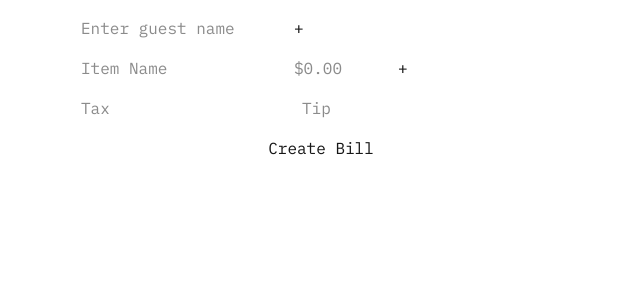
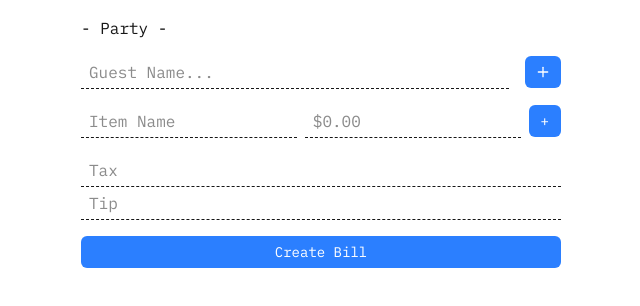
Before and after one commit to nicosaboonchi/bill-split, a Next.js app: page / in a window 1280 px wide. Shown: the top 306 px of the page, without its empty margins (319-959 px from the left). Built offline with nearby package versions, Linux system fonts and the light colour scheme; no server answers; a web font is replaced by a local one.

Commit message:
feat: started css styling using tailwindcss

```diff
--- a/app/_components/AddGuest.tsx
+++ b/app/_components/AddGuest.tsx
@@ -1,5 +1,8 @@
 "use client";
 import { useState } from "react";
+import { Button } from "../../components/ui/Button";
+import { PlusIcon } from "lucide-react";
+import { Input } from "../../components/ui/Input";
 
 type AddGuestProps = {
   onGuestAdd: (name: string) => void;
@@ -16,15 +19,19 @@ export function AddGuest({ onGuestAdd }: AddGuestProps) {
   };
 
   return (
-    <div className="flex gap-2">
-      <input
-        value={name}
-        onChange={(e) => setName(e.target.value)}
-        onKeyDown={(e) => e.key === "Enter" && handleClick()}
-        placeholder="Enter guest name"
-      />
+    <div>
+      <div className="flex gap-4">
+        <Input
+          value={name}
+          onChange={(e) => setName(e.target.value)}
+          onKeyDown={(e) => e.key === "Enter" && handleClick()}
+          placeholder="Guest Name..."
+        />
 
-      <button onClick={handleClick}>+</button>
+        <Button onClick={handleClick}>
+          <PlusIcon />
+        </Button>
+      </div>
     </div>
   );
 }
--- a/app/_components/AddItem.tsx
+++ b/app/_components/AddItem.tsx
@@ -1,4 +1,6 @@
 import { useState } from "react";
+import { Button } from "../../components/ui/Button";
+import { Input } from "@/components/ui/Input";
 
 type AddItemProps = {
   onItemAdd: (itemName: string, price: number) => void;
@@ -17,19 +19,18 @@ export function AddItem({ onItemAdd }: AddItemProps) {
 
   return (
     <div className="flex gap-2">
-      <input
+      <Input
         value={itemName}
         onChange={(e) => setItemName(e.target.value)}
         placeholder="Item Name"
       />
-      <input
+      <Input
         value={price}
         type="number"
         onChange={(e) => setPrice(e.target.value)}
         placeholder="$0.00"
-        className="w-24"
       />
-      <button onClick={handleClick}>+</button>
+      <Button onClick={handleClick}>+</Button>
     </div>
   );
 }
--- a/app/_components/BillForm.tsx
+++ b/app/_components/BillForm.tsx
@@ -5,6 +5,7 @@ import { AddItem } from "./AddItem";
 import { ItemList } from "./ItemList";
 import { TaxTip } from "./TaxTip";
 import { useBillForm } from "../_hooks/useBillForm";
+import { Button } from "../../components/ui/Button";
 export function BillForm() {
   const {
     addGuest,
@@ -24,6 +25,7 @@ export function BillForm() {
 
   return (
     <div className="flex flex-col gap-4">
+      <p>- Party -</p>
       <AddGuest onGuestAdd={addGuest} />
       <GuestList guests={guests} onGuestRemove={removeGuest} />
       <AddItem onItemAdd={addItem} />
@@ -34,9 +36,9 @@ export function BillForm() {
         onTaxChange={updateTax}
         onTipChange={updateTip}
       />
-      <button onClick={handleSubmit} disabled={loading}>
+      <Button onClick={handleSubmit} disabled={loading}>
         {loading ? "Creating..." : "Create Bill"}
-      </button>
+      </Button>
       {error && <p className="text-red-500">{error}</p>}
     </div>
   );
--- a/app/_components/TaxTip.tsx
+++ b/app/_components/TaxTip.tsx
@@ -1,3 +1,5 @@
+import { Input } from "@/components/ui/Input";
+
 type TaxTipProps = {
   tax: string;
   tip: string;
@@ -7,13 +9,13 @@ type TaxTipProps = {
 
 export function TaxTip({ tax, tip, onTaxChange, onTipChange }: TaxTipProps) {
   return (
-    <div className="flex gap-4">
-      <input
+    <div>
+      <Input
         value={tax}
         onChange={(e) => onTaxChange(e.target.value)}
         placeholder="Tax"
       />
-      <input
+      <Input
         value={tip}
         onChange={(e) => onTipChange(e.target.value)}
         placeholder="Tip"
--- /dev/null
+++ b/components/ui/Button.tsx
@@ -0,0 +1,29 @@
+import { cva, type VariantProps } from "class-variance-authority";
+
+const buttonVariants = cva(
+  "cursor-pointer rounded-md [&_svg]:size-4 [&_svg]:shrink-0",
+  {
+    variants: {
+      variant: {
+        action: "bg-blue-500 text-white hover:bg-blue-600",
+        item: "bg-gray-500 text-white hover:bg-gray-600",
+        destructive: "bg-red-500 text-white hover:bg-red-600",
+      },
+      size: {
+        sm: "h-8 px-3 has-[>svg]:px-2.5 text-sm",
+      },
+    },
+    defaultVariants: {
+      variant: "action",
+      size: "sm",
+    },
+  },
+);
+
+export function Button({
+  variant,
+  size,
+  ...props
+}: React.ComponentProps<"button"> & VariantProps<typeof buttonVariants>) {
+  return <button className={buttonVariants({ variant, size })} {...props} />;
+}
--- /dev/null
+++ b/components/ui/Input.tsx
@@ -0,0 +1,9 @@
+export function Input({ ...props }: React.ComponentProps<"input">) {
+  return (
+    <input
+      className="border-b w-full border-dashed px-2 py-1"
+      placeholder="Input field"
+      {...props}
+    />
+  );
+}
--- a/package.json
+++ b/package.json
@@ -9,7 +9,9 @@
     "lint": "eslint"
   },
   "dependencies": {
+    "class-variance-authority": "^0.7.1",
     "firebase": "^12.10.0",
+    "lucide-react": "^0.577.0",
     "next": "16.1.6",
     "react": "19.2.3",
     "react-dom": "19.2.3"
```
Also changed, not shown: 1 other file (tests, documents, lock files or other folders).
